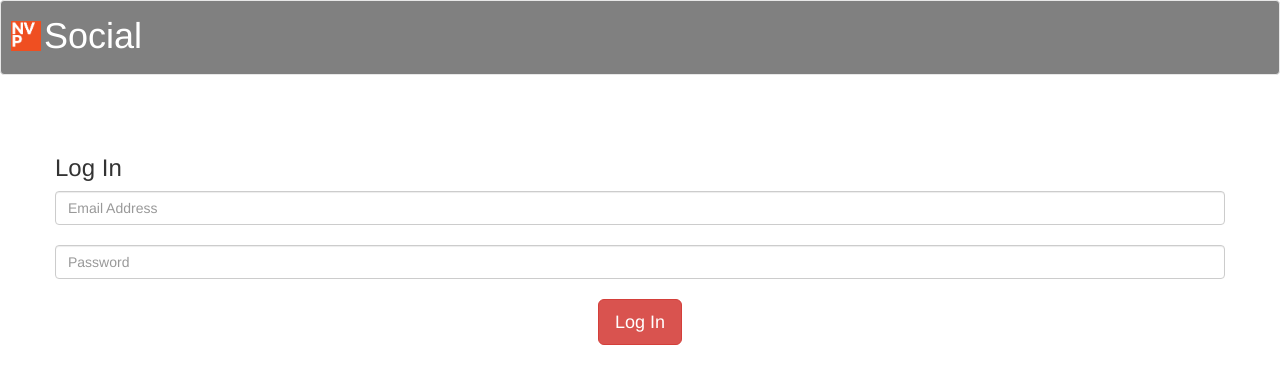
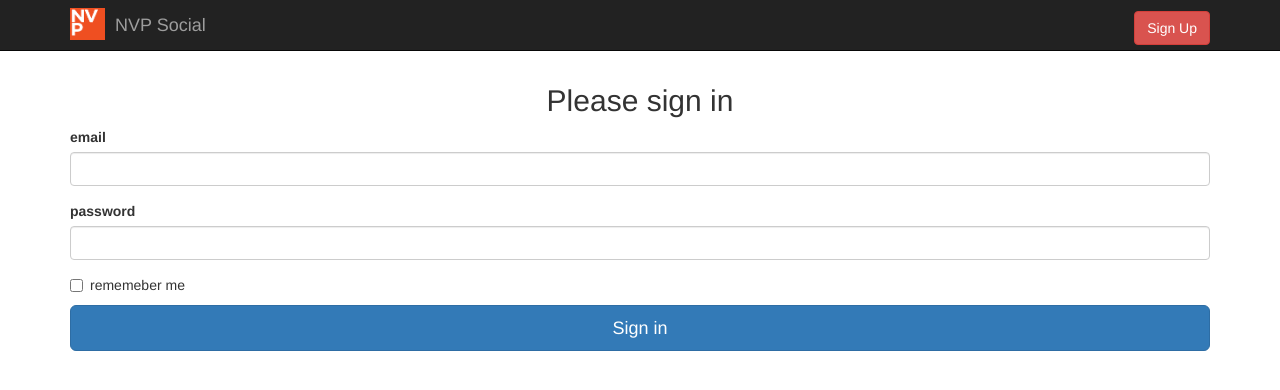
Before and after one commit to jhonatancruz/nvpApps, a Flask app: page /login in a window 1280 px wide. Shown: the top 390 px of the page. Run offline with Flask 2, Linux system fonts and the light colour scheme; some libraries are stand-ins or nearby versions.

Commit message:
login system works correctly

```diff
--- a/socialNvp/templates/login.html
+++ b/socialNvp/templates/login.html
@@ -1,65 +1,63 @@
-<!DOCTYPE html>
-<html lang="en">
+{% extends "bootstrap/base.html" %}
+{% import "bootstrap/wtf.html" as wtf %}
 
-<head>
-    <meta http-equiv="content-type" content="text/html; charset=UTF-8">
-    <meta charset="utf-8">
-    <title>Social NVP</title>
-    <link rel="stylesheet" href="https://maxcdn.bootstrapcdn.com/bootstrap/3.3.7/css/bootstrap.min.css">
-    <link rel="stylesheet"  href="style.css">
+{% block title %}
+Login
+{% endblock %}
+
+{% block styles %}
+{{super()}}
+<link rel="stylesheet" href="{{url_for('.static', filename='signin.css')}}">
 <style>
-    .navbar-custom {
-        height: 75px;
-        color: #FFFFFF;
-        background-color: grey;
-        padding-left: 10px;
-        padding-top: 15px;
+#nvpImg{
+  padding-top: 5%;
+  float:left;
 }
-    #header img{
-      padding-top: 5px;
-      position: relative;
-      width: 30px;
-      height: 35px;
+#loginForm{
+  padding-top: 5%;
 }
-    #header h1{
-      padding-left: 3px;
-      color: white;
+#buttons {
+  padding-top: 1%;
   float: right;
-      margin: 0;
-    }
-    #header a{
-      text-decoration: none;
-      color: white;
 }
 </style>
-</head>
-<body>
-    <div id="menu" class="navbar navbar-default navbar-custom">
+{% endblock %}
+
+{% block content %}
+<nav class="navbar navbar-inverse navbar-fixed-top">
+  <div class="container">
+    <div class="navbar-header">
+      <button type="button" class="navbar-toggle collapsed" data-toggle="collapse" data-target="#navbar" aria-expanded="false" aria-controls="navbar">
+        <span class="sr-only">Toggle navigation</span>
+        <span class="icon-bar"></span>
+        <span class="icon-bar"></span>
+        <span class="icon-bar"></span>
+      </button>
       <div class="navbar-header" id="header">
-        <!-- <div class="collapse navbar-collapse"> -->
-          <!-- <img src="/static/nvpImage.png" alt="Nvp logo" height="50" width="50"> -->
-          <a href="/">
-          <img src="/static/nvpImage.png" alt="Nvp logo" height="50" width="50" href="index.html">
-          <h1>Social</h1>
-          </a>
+        <img src="static/nvpImage.png" height="40" width="35" id="nvpImg" style="margin-right: 10px">
+        <a class="navbar-brand" href="/">NVP Social</a>
       </div>
     </div>
-  <div class="container">
-                <form class="form-group col-lg-14" action="{{url_for('loginVerify')}}" method="POST">
-                    <div class="row">
-                      <br>
-                      <br>
-                      <h3>Log In</h3>
-                      <div class= "form-group col-lg-14">
-                        <input class="form-control" placeholder="Email Address" type="name" name="email">
-                        <br>
-                        <input class="form-control" placeholder="Password" type="password" name="password">
-                        <br>
-                        <center><button class="btn btn-lg btn-danger" type="submit">Log In</button></center>
+    <div id="navbar" class="collapse navbar-collapse " >
+      <ul class="nav navbar-nav" id="buttons">
+        <form action="{{ url_for('signup') }}">
+        <li><button type="submit"  class="btn btn-danger btn-md">Sign Up</button></li>
+        </form>
+      </div>
+      </ul>
     </div>
   </div>
+</nav>
+  <div class="container" id="loginForm">
+
+    <form class="form-signin" method="POST" action="/login">
+      <center><h2 class="form-signin-heading">Please sign in</h2></center>
+      {{ form.hidden_tag() }}
+      {{ wtf.form_field(form.email) }}
+      {{ wtf.form_field(form.password) }}
+      {{ wtf.form_field(form.remember) }}
+      <button class="btn btn-lg btn-primary btn-block" type="submit">Sign in</button>
     </form>
-  </div>
-</body>
 
-</html>
+  </div> <!-- /container -->
+{% endblock %}
```
Lines whose indentation alone changed are shown as unchanged.
